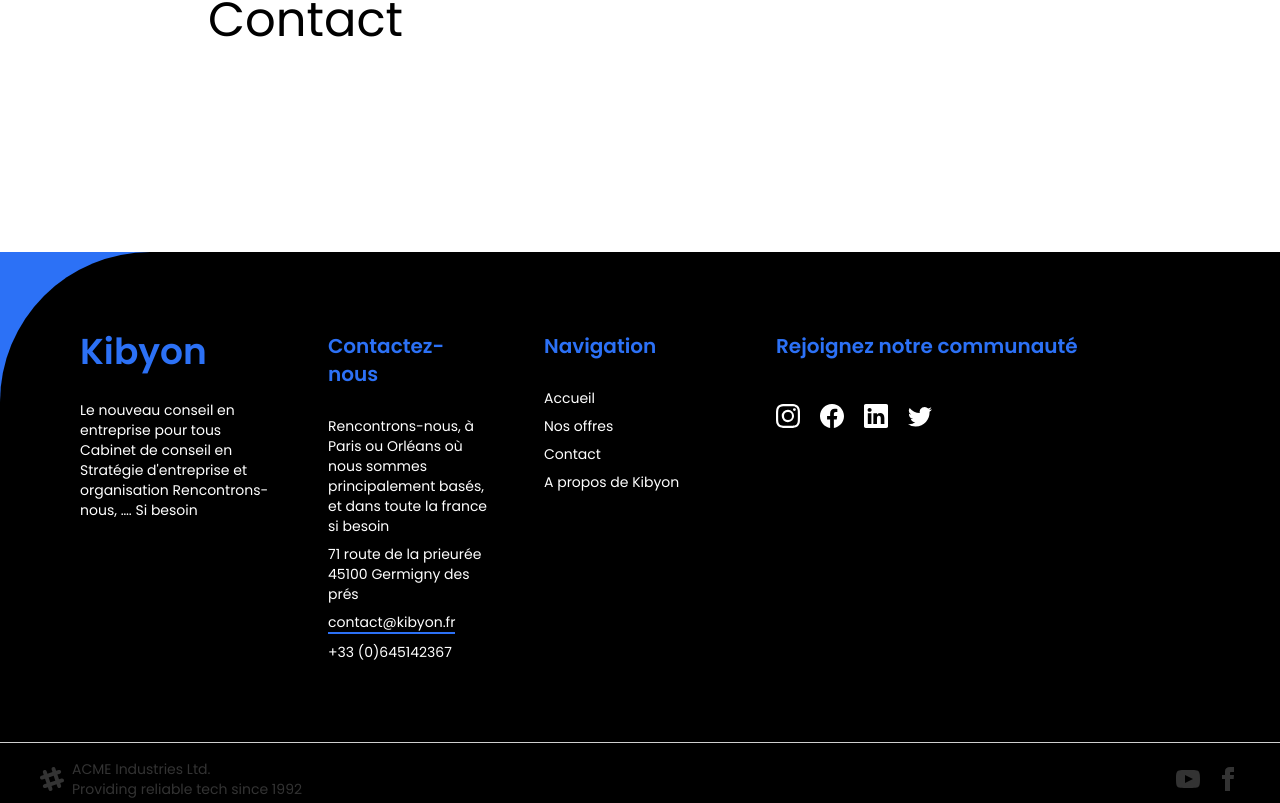
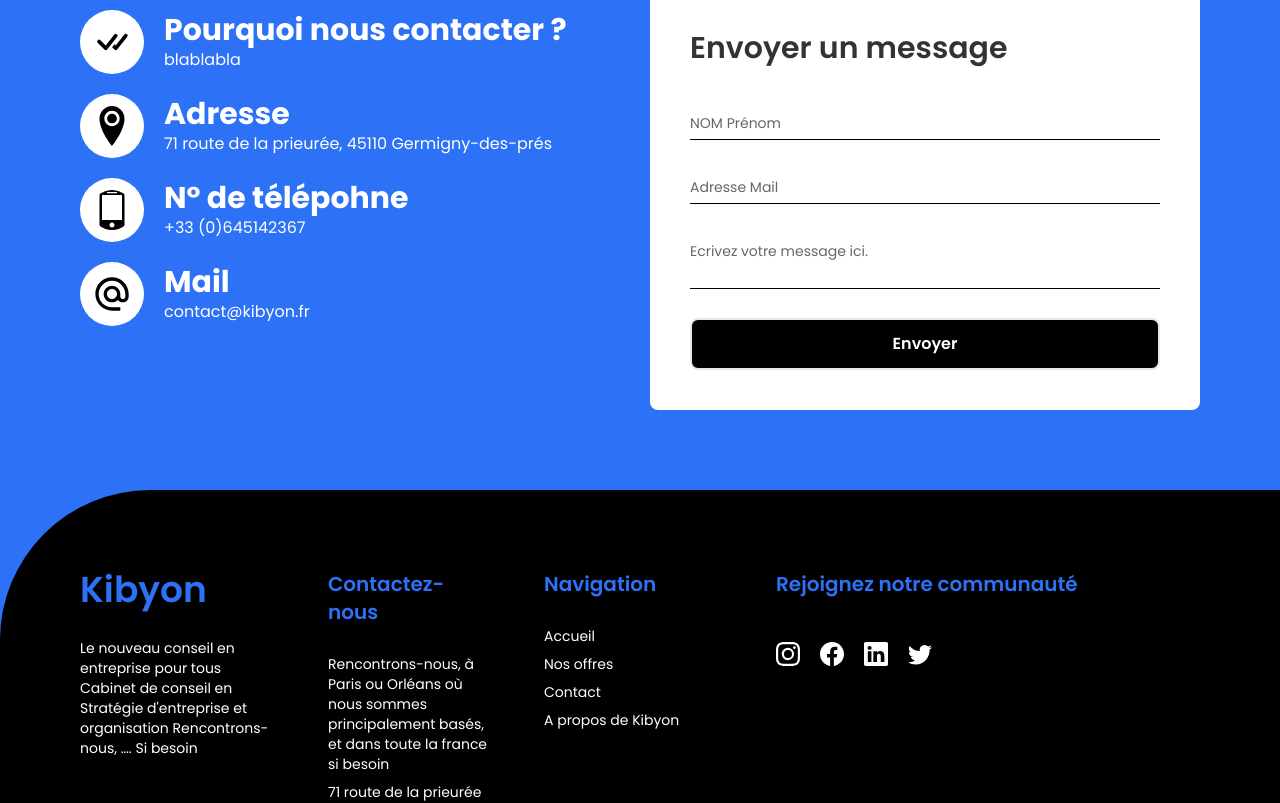
Before and after one commit to md-ashikur/kibyon-client, a React (Create React App) app: page /contact in a window 1280 px wide. Shown: the part 302-1105 px from the top of the page. Built offline with nearby package versions, Linux system fonts and the light colour scheme.

Commit message:
contact page

```diff
--- a/package.json
+++ b/package.json
@@ -9,6 +9,7 @@
     "daisyui": "^2.51.0",
     "react": "^18.2.0",
     "react-dom": "^18.2.0",
+    "react-hook-form": "^7.43.2",
     "react-icons": "^4.7.1",
     "react-router-dom": "^6.8.1",
     "react-scripts": "5.0.1",
--- a/public/index.html
+++ b/public/index.html
@@ -30,6 +30,36 @@
 <link rel="preconnect" href="https://fonts.gstatic.com" crossorigin>
 <link href="https://fonts.googleapis.com/css2?family=Poppins:ital,wght@0,100;0,200;0,300;0,400;0,500;0,600;0,700;0,800;0,900;1,100&display=swap" rel="stylesheet">
     <title>Kibyon</title>
+
+
+    <style>
+
+      ::-webkit-scrollbar {
+        width: 12px;
+      }
+
+      /* Track */
+      ::-webkit-scrollbar-track {
+        box-shadow: inset 0 0 5px grey;
+        border-radius: 10px;
+      }
+
+      /* Handle */
+      ::-webkit-scrollbar-thumb {
+        background: #0068bf;
+        border-radius: 10px;
+        border:2px solid #fff;
+      }
+
+      /* Handle on hover */
+      ::-webkit-scrollbar-thumb:hover {
+        background: #00bf39;
+      }
+
+  </style>
+
+
+
   </head>
   <body>
     <noscript>You need to enable JavaScript to run this app.</noscript>
--- a/src/Components/Footer/Footer.jsx
+++ b/src/Components/Footer/Footer.jsx
@@ -1,15 +1,16 @@
 import React from "react";
 import { Link } from "react-router-dom";
-import logo from "../../img/logo.png";
 import { BsInstagram, BsFacebook, BsLinkedin, BsTwitter } from "react-icons/bs";
 
 const Footer = () => {
+
+
   return (
     <div className="bg-secondary">
       <footer className="footer grid lg:grid-cols-5 lg:gap-10 px-20 py-20 bg-primary text-base-100 rounded-tl-[150px]">
         <div>
-        <span className="font-semibold mb-5 text-4xl text-secondary">
-           Kibyon
+          <span className="font-semibold mb-5 text-4xl text-secondary">
+            Kibyon
           </span>
           <p>
             Le nouveau conseil en entreprise pour tous Cabinet de conseil en
@@ -42,16 +43,28 @@ const Footer = () => {
           <span className="font-semibold mb-5 text-xl text-secondary">
             Navigation
           </span>
-          <Link to="" className="hover:scale-110 hover:pl-5 duration-150 hover:text-secondary">
+          <Link
+            to=""
+            className="hover:scale-110 hover:pl-5 duration-150 hover:text-secondary"
+          >
             Accueil
           </Link>
-          <Link to="/offer" className="hover:scale-110 hover:pl-5 duration-150 hover:text-secondary">
+          <Link
+            to="/offer"
+            className="hover:scale-110 hover:pl-5 duration-150 hover:text-secondary"
+          >
             Nos offres
           </Link>
-          <Link to="" className="hover:scale-110 hover:pl-5 duration-150 hover:text-secondary">
+          <Link
+            to=""
+            className="hover:scale-110 hover:pl-5 duration-150 hover:text-secondary"
+          >
             Contact
           </Link>
-          <Link to="" className="hover:scale-110 hover:pl-5 duration-150 hover:text-secondary">
+          <Link
+            to=""
+            className="hover:scale-110 hover:pl-5 duration-150 hover:text-secondary"
+          >
             A propos de Kibyon
           </Link>
         </div>
@@ -60,67 +73,36 @@ const Footer = () => {
             Rejoignez notre communauté
           </span>
           <div className="flex gap-5 text-2xl my-4">
-            <a href="/" className="hover:scale-125 duration-150 hover:text-secondary">
+            <a
+              href="/"
+              className="hover:scale-125 duration-150 hover:text-secondary"
+            >
               <BsInstagram />
             </a>
-            <a href="/" className="hover:scale-125 duration-150 hover:text-secondary">
+            <a
+              href="/"
+              className="hover:scale-125 duration-150 hover:text-secondary"
+            >
               <BsFacebook />
             </a>
-            <a href="/" className="hover:scale-125 duration-150 hover:text-secondary">
+            <a
+              href="/"
+              className="hover:scale-125 duration-150 hover:text-secondary"
+            >
               <BsLinkedin />
             </a>
-            <a href="/" className="hover:scale-125 duration-150 hover:text-secondary">
+            <a
+              href="/"
+              className="hover:scale-125 duration-150 hover:text-secondary"
+            >
               <BsTwitter />
             </a>
           </div>
         </div>
       </footer>
-
-      <footer className="footer px-10 py-4 border-t bg-primary text-base-content border-base-300">
-        <div className="items-center grid-flow-col">
-          <svg
-            width="24"
-            height="24"
-            viewBox="0 0 24 24"
-            xmlns="http://www.w3.org/2000/svg"
-            fillRule="evenodd"
-            clipRule="evenodd"
-            className="fill-current"
-          >
-            <path d="M22.672 15.226l-2.432.811.841 2.515c.33 1.019-.209 2.127-1.23 2.456-1.15.325-2.148-.321-2.463-1.226l-.84-2.518-5.013 1.677.84 2.517c.391 1.203-.434 2.542-1.831 2.542-.88 0-1.601-.564-1.86-1.314l-.842-2.516-2.431.809c-1.135.328-2.145-.317-2.463-1.229-.329-1.018.211-2.127 1.231-2.456l2.432-.809-1.621-4.823-2.432.808c-1.355.384-2.558-.59-2.558-1.839 0-.817.509-1.582 1.327-1.846l2.433-.809-.842-2.515c-.33-1.02.211-2.129 1.232-2.458 1.02-.329 2.13.209 2.461 1.229l.842 2.515 5.011-1.677-.839-2.517c-.403-1.238.484-2.553 1.843-2.553.819 0 1.585.509 1.85 1.326l.841 2.517 2.431-.81c1.02-.33 2.131.211 2.461 1.229.332 1.018-.21 2.126-1.23 2.456l-2.433.809 1.622 4.823 2.433-.809c1.242-.401 2.557.484 2.557 1.838 0 .819-.51 1.583-1.328 1.847m-8.992-6.428l-5.01 1.675 1.619 4.828 5.011-1.674-1.62-4.829z"></path>
-          </svg>
-          <p>
-            ACME Industries Ltd. <br />
-            Providing reliable tech since 1992
-          </p>
-        </div>
-        <div className="md:place-self-center md:justify-self-end">
-          <div className="grid grid-flow-col gap-4">
-            <a></a>
-            <a>
-              <svg
-                xmlns="http://www.w3.org/2000/svg"
-                width="24"
-                height="24"
-                viewBox="0 0 24 24"
-                className="fill-current"
-              >
-                <path d="M19.615 3.184c-3.604-.246-11.631-.245-15.23 0-3.897.266-4.356 2.62-4.385 8.816.029 6.185.484 8.549 4.385 8.816 3.6.245 11.626.246 15.23 0 3.897-.266 4.356-2.62 4.385-8.816-.029-6.185-.484-8.549-4.385-8.816zm-10.615 12.816v-8l8 3.993-8 4.007z"></path>
-              </svg>
-            </a>
-            <a>
-              <svg
-                xmlns="http://www.w3.org/2000/svg"
-                width="24"
-                height="24"
-                viewBox="0 0 24 24"
-                className="fill-current"
-              >
-                <path d="M9 8h-3v4h3v12h5v-12h3.642l.358-4h-4v-1.667c0-.955.192-1.333 1.115-1.333h2.885v-5h-3.808c-3.596 0-5.192 1.583-5.192 4.615v3.385z"></path>
-              </svg>
-            </a>
-          </div>
-        </div>
+      <div className="border-t bg-primary border- mx-20"></div>
+      <footer className="items-center justify-center flex px-10 py-4 bg-primary text-base-100">
+        <p>Kibyon © {new Date().getFullYear()} - All Rights Reserved</p>
       </footer>
     </div>
   );
--- /dev/null
+++ b/src/Components/Navbar/Navbar.css
@@ -0,0 +1,3 @@
+.active{
+    color: #2c71f6;
+}
--- a/src/Components/Navbar/Navbar.jsx
+++ b/src/Components/Navbar/Navbar.jsx
@@ -1,7 +1,7 @@
 import React from "react";
 import {  NavLink } from "react-router-dom";
 import logo from "../../img/logo.png";
-
+import "./Navbar.css";
 const Navbar = () => {
   return (
     <div className="navbar bg-primary text-base-100 sticky top-0 lg:px-10 z-50">
@@ -41,7 +41,7 @@ const Navbar = () => {
             </li>
           </ul>
         </div>
-        <img src={logo} alt="" className="w-40" />
+        <img src={logo} alt="" className="w-28" />
       </div>
       <div className="navbar-end hidden lg:flex">
         <ul className="menu menu-horizontal px-1">
--- /dev/null
+++ b/src/Pages/Contact/Contact.css
@@ -0,0 +1,38 @@
+
+  .contactForm .inputBox input,
+  .contactForm textarea {
+    width: 100%;
+    padding: 5px 0;
+    font-size: 14px;
+    margin: 10px 0;
+    border: none;
+    border-bottom: 1px solid black;
+    outline: none;
+    resize: none;
+  }
+
+  .contactForm .inputBox span {
+    position: absolute;
+    left: 0;
+    padding: 5px 0;
+    font-size: 14px;
+    margin: 10px 0;
+    pointer-events: none;
+    transition: 0.5s;
+    color: #666;
+  }
+
+  .contactForm .inputBox input:focus~span,
+  .contactForm .inputBox input:valid~span {
+    color: #2c71f6;
+    font-size: 12px;
+    transform: translateY(-20px);
+
+  }
+
+  .contactForm .inputBox textarea:focus~span,
+  .contactForm .inputBox textarea:valid~span {
+    color: #2c71f6;
+    font-size: 12px;
+    transform: translateY(-20px);
+  }
--- a/src/Pages/Contact/Contact.jsx
+++ b/src/Pages/Contact/Contact.jsx
@@ -1,11 +1,131 @@
-import React from 'react';
+import React from "react";
+import { ImLocation2, ImMobile } from "react-icons/im";
+import { MdAlternateEmail } from "react-icons/md";
+import { BsCheckAll } from "react-icons/bs";
+import { useForm } from "react-hook-form";
+import "./Contact.css";
 
 const Contact = () => {
-    return (
-        <div className='m-52 text-5xl text-primary'>
-            Contact
+  const {
+    register,
+    formState: { errors },
+    handleSubmit,
+  } = useForm();
+  const onSubmit = (data) => console.log(data);
+
+  return (
+    <div className="bg-secondary lg:h-auto relative py-10">
+      <div className="text-center flex  items-center flex-col text-base-100">
+        <h1 className="lg:text-5xl text-3xl font-bold py-3">Contactez-nous</h1>
+        <p className="p-3 max-w-[800px]">
+          Concretisez vos projets avec Kibyon ! Si vous avez une question, une
+          demande particuliére ou pour tout autres besoin contactez-nous,
+          ça ne vous engage à rien.
+        </p>
+      </div>
+
+      <div className="grid lg:grid-cols-2 gap-5 lg:px-20 px-5 py-10 ">
+        {/* -----------------
+        contact info side
+        ---------------- */}
+
+        <div className="text-base-100">
+          {/* =====================Pourquoi nous contacter=============================     */}
+          <div className="flex gap-5 items-center my-5">
+            <div>
+            <BsCheckAll className="text-5xl text-primary w-16 h-16 p-3 bg-base-100 rounded-full" />
+            </div>
+            <div>
+              <h3 className="lg:text-3xl text-2xl font-bold">Pourquoi nous contacter ?</h3>
+              <p>blablabla</p>
+            </div>
+          </div>
+
+          {/* ==========================Adresse========================= */}
+
+          <div className="flex gap-5 items-center my-5">
+            <div className="w-16 h-16 p-3 bg-base-100 rounded-full flex items-center justify-center">
+            <ImLocation2 className="text-5xl text-primary" />
+            </div>
+
+            <div>
+              <h3 className="lg:text-3xl text-2xl font-bold">Adresse</h3>
+              <p>71 route de la prieurée, 45110 Germigny-des-prés</p>
+            </div>
+          </div>
+          {/* ==========================N° de télépohne========================= */}
+
+          <div className="flex gap-5 items-center my-5">
+            <ImMobile className="text-5xl text-primary w-16 h-16 p-3 bg-base-100 rounded-full" />
+            <div>
+              <h3 className="lg:text-3xl text-2xl font-bold">N° de télépohne</h3>
+              <p>+33 (0)645142367</p>
+            </div>
+          </div>
+          {/* ==========================Mail========================= */}
+
+          <div className="flex gap-5 items-center">
+            <MdAlternateEmail className="text-5xl text-primary w-16 h-16 p-3 bg-base-100 rounded-full" />
+            <div>
+              <h3 className="lg:text-3xl text-2xl font-bold">Mail</h3>
+              <p>contact@kibyon.fr</p>
+            </div>
+          </div>
         </div>
-    );
+
+        {/* ------------------------
+        contact form side
+        ------------------- */}
+        <div className="bg-base-100 p-10 rounded-lg  ">
+          <h2 className="text-3xl font-semibold pb-8">Envoyer un message</h2>
+
+          <form
+            className="contactForm"
+            onSubmit={handleSubmit(onSubmit)}
+          >
+            <div className="relative inputBox">
+              <input
+                className="border-b-2 outline-0"
+                required="required"
+                type="text"
+                name="name"
+              />
+              <span>NOM Prénom</span>
+
+
+            </div>
+            {/* ------------------------------ */}
+            <div className="inputBox relative my-3">
+              <input
+                className="border-b-2 outline-0 "
+                required="required"
+                type="text"
+                name="email"
+              />
+              <span className="my-5">Adresse Mail</span>
+
+
+            </div>
+            {/* ------------------------------------ */}
+            <div className="inputBox relative my-3">
+              <textarea
+                className="border-b-2 outline-0"
+                required="required"
+                type="text"
+                name="message"
+              />
+              <span >Ecrivez votre message ici.</span>
+
+
+            </div>
+            {/* ------------------------------------ */}
+            <input type="submit" value="Envoyer" className="cursor-pointer w-full bg-primary p-3 rounded-lg text-base-100 duration-500 hover:bg-base-100 hover:text-secondary font-semibold border-2 hover:border-2 hover:border-secondary"/>
+          </form>
+        </div>
+      </div>
+
+    </div>
+  );
 };
 
 export default Contact;
```
Also changed, not shown: src/Pages/OfferPage/OfferPage.jsx (+10 -1 lines), 1 other file (tests, documents, lock files or other folders).
